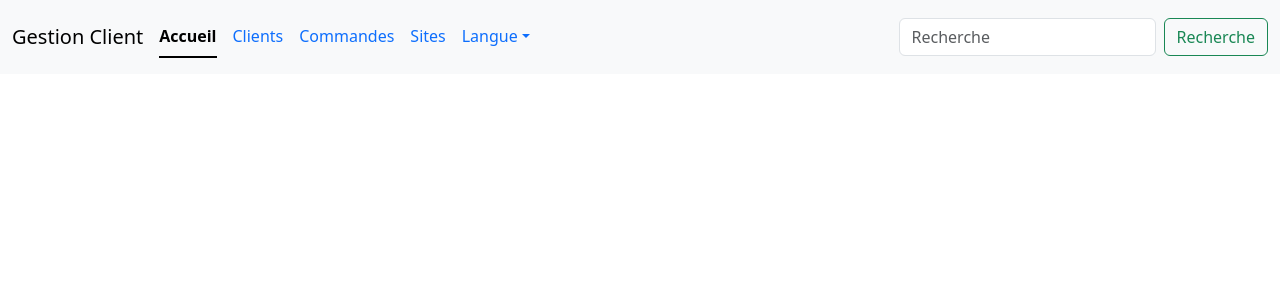
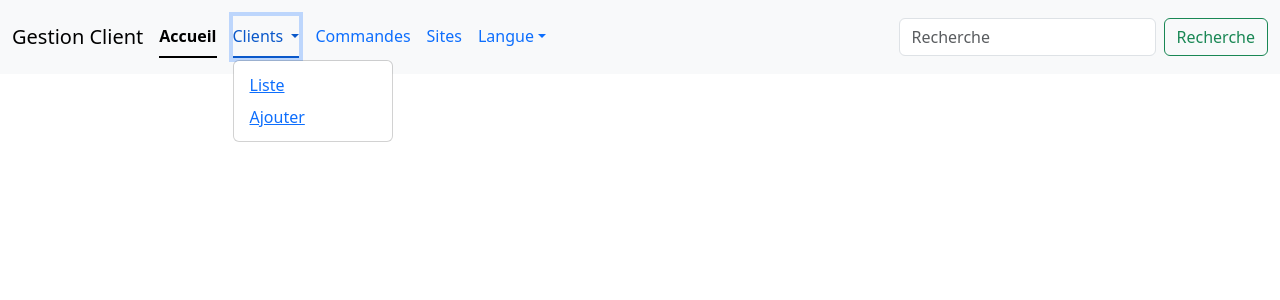
Before and after one commit to Alker51/GestionClientHCJ, a PHP site: page / in a window 1280 px wide, after a click on "Clients". Shown: the top 300 px of the page. Run offline with PHP 8.4, Linux system fonts and the light colour scheme.

Commit message:
:hammer: ADD: Traduction, nouvelle onglet pour client et dropdown

```diff
--- a/assets/style/main.css
+++ b/assets/style/main.css
@@ -2,4 +2,9 @@
   justify-content: space-between;
 }
 
+.dropdown-item {
+  color: rgb(0, 0, 0);
+  text-decoration: none;
+}
+
 /*# sourceMappingURL=main.css.map */
--- a/assets/style/sass/main.sass
+++ b/assets/style/sass/main.sass
@@ -1,2 +1,6 @@
 .button-searchbar
     justify-content: space-between
+
+.dropdown-item
+    color: rgb(0, 0, 0)
+    text-decoration: none
--- a/index.php
+++ b/index.php
@@ -35,8 +35,19 @@
                     <li class="nav-item">
                         <a class="nav-link active" aria-current="page" href="index.php" data-i18n="navitem_home"></a>
                     </li>
-                    <li class="nav-item">
-                        <a class="nav-link" href="#">Clients</a>
+                    <li class="nav-item dropdown">
+                        <a class="nav-link dropdown-toggle" href="#" role="button" data-bs-toggle="dropdown"
+                            aria-expanded="false">
+                            Clients
+                        </a>
+                        <ul class="dropdown-menu">
+                            <li class="dropdown-item custom-item">
+                                <a href="index.php" data-i18n="list"></a>
+                            </li>
+                            <li class="dropdown-item custom-item">
+                                <a href="index.php" data-i18n="add"></a>
+                            </li>
+                        </ul>
                     </li>
                     <li class="nav-item">
                         <a class="nav-link" href="#">Commandes</a>
@@ -49,12 +60,12 @@
                             aria-expanded="false" data-i18n="language">
                         </a>
                         <ul class="dropdown-menu">
-                            <li>
+                            <li class="dropdown-item">
                                 <a href="index.php" onclick="changeLanguage('en')">
                                     <img src="https://flagsapi.com/US/flat/32.png">
                                 </a>
                             </li>
-                            <li>
+                            <li class="dropdown-item">
                                 <a href="index.php" onclick="changeLanguage('fr')">
                                     <img src="https://flagsapi.com/FR/flat/32.png">
                                 </a>
--- a/languages/en.json
+++ b/languages/en.json
@@ -2,5 +2,7 @@
     "title" : "Customer Management",
     "navitem_home" : "Home",
     "language" : "Language",
-    "search" :  "Search"
+    "search" :  "Search",
+    "add" : "Add",
+    "list" : "List"
 }
--- a/languages/fr.json
+++ b/languages/fr.json
@@ -2,5 +2,7 @@
     "title" : "Gestion Client",
     "navitem_home" : "Accueil",
     "language" : "Langue",
-    "search" :  "Recherche"
+    "search" :  "Recherche",
+    "add" : "Ajouter",
+    "list" : "Liste"
 }
```
Also changed, not shown: 1 other file.
